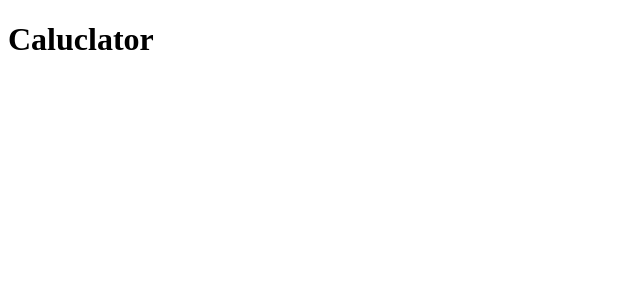
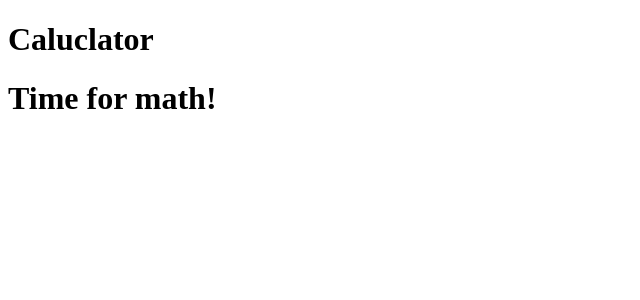
Before and after one commit to jarondegen/calculator-app, a React (Create React App) app: page / in a window 1280 px wide. Shown: the top 300 px of the page, without its empty margins (0-640 px from the left). Built offline with nearby package versions, Linux system fonts and the light colour scheme.

Commit message:
Phae 2: Creating the Calculator component - Complete

```diff
--- /dev/null
+++ b/Calculator.js
@@ -0,0 +1,18 @@
+import React from "react";
+
+class Calculator extends React.Component {
+  constructor(props) {
+    super(props);
+    // TODO: Initialize state
+  }
+
+  render() {
+    return (
+      <div>
+        <h1>Time for math!</h1>
+      </div>
+    );
+  }
+}
+
+export default Calculator;
--- a/src/App.js
+++ b/src/App.js
@@ -1,8 +1,10 @@
 import React from 'react';
+import Calculator from './Calculator';
 
 const App = () => (
   <div className="App">
     <h1>Caluclator</h1>
+    <Calculator />
   </div>
 );
 
--- /dev/null
+++ b/src/Calculator.js
@@ -0,0 +1,22 @@
+import React from "react";
+
+class Calculator extends React.Component {
+  constructor(props) {
+    super(props);
+    this.state = {
+        result: 0,
+        num1: '',
+        num2: '',
+    }
+  }
+
+  render() {
+    return (
+      <div>
+        <h1>Time for math!</h1>
+      </div>
+    );
+  }
+}
+
+export default Calculator;
```
